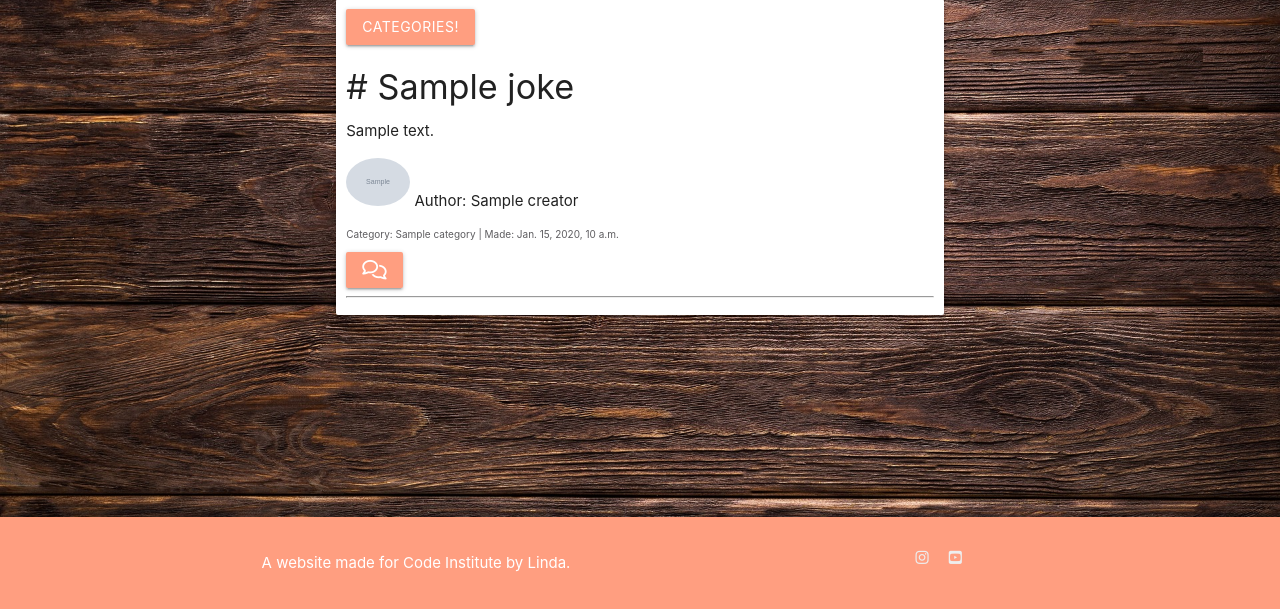
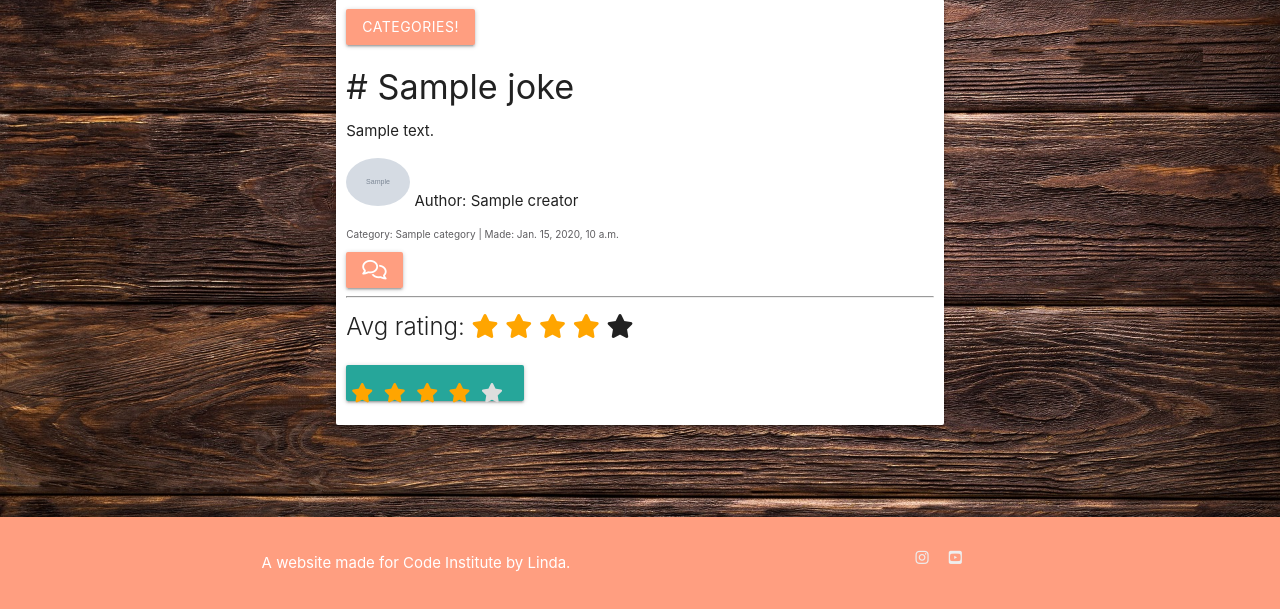
Before and after one commit to LindaAPersson/dadjokes, a Django app: template the_jokes/templates/the_jokes/the_jokes.html in a window 1280 px wide. Shown: the part 191-800 px from the top of the page. Run offline with Django 3.2, Linux system fonts and the light colour scheme; the template is opened without the code that fills it: most values are stand-ins (such as "Sample title", 1, 10 or a date in 2020); grey boxes marked "Sample" are stand-in pictures; some libraries are stand-ins or nearby versions.

Commit message:
<feat>[rating]add rating funcion to jokes

```diff
--- a/static/css/style.css
+++ b/static/css/style.css
@@ -102,6 +102,28 @@ main {
     padding-top: 10px;
 }
 
+/* stars */
+
+.rating-list li {
+    float: right;
+    color: #ddd;
+    padding: 10px 5px;
+}
+
+.rating-list li:hover,
+.rating-list li:hover ~ li {
+    color: orange;
+}
+
+.rating-list {
+    display: inline-block;
+    list-style: none;
+}
+.checked {
+      color: orange;
+}
+
+
 @media screen and (min-width: 1200px) {
 
     /* creator image */
--- a/the_jokes/templates/the_jokes/the_jokes.html
+++ b/the_jokes/templates/the_jokes/the_jokes.html
@@ -44,6 +44,33 @@
                     <span><a class="btn tooltipped deep-orange accent-1 right" data-position="top" data-tooltip="Edit joke!" href="{% url 'joke_edit' joke.title %}"><i class="fa-solid fa-pen"></i></a></span>
                     {% endif %}
                     <hr>
+
+                    <h5 class="card-title">Avg rating:
+                        <span class="fa fa-star {% if joke.average_rating > 0 %} checked {% endif %}"></span>
+                        <span class="fa fa-star {% if joke.average_rating > 1 %} checked {% endif %}"></span>
+                        <span class="fa fa-star {% if joke.average_rating > 2 %} checked {% endif %}"></span>
+                        <span class="fa fa-star {% if joke.average_rating > 3 %} checked {% endif %}"></span>
+                        <span class="fa fa-star {% if joke.average_rating > 4 %} checked {% endif %}"></span>
+                    </h5>
+                    <ul class="btn btn-light list-inline rating-list">
+                        <li class="rate-star" data-rating="5" data-joke-id="{{ joke.id }}">
+                            <i class="fa fa-star {% if joke.user_rating > 4 %} checked {% endif %}" title="Rate 5"></i>
+                        </li>
+                        <li class="rate-star" data-rating="4" data-joke-id="{{ joke.id }}">
+                            <i class="fa fa-star {% if joke.user_rating > 3 %} checked {% endif %}" title="Rate 4"></i>
+                        </li>
+                        <li class="rate-star" data-rating="3" data-joke-id="{{ joke.id }}">
+                            <i class="fa fa-star {% if joke.user_rating > 2 %} checked {% endif %}" title="Rate 3"></i>
+                        </li>
+                        <li class="rate-star" data-rating="2" data-joke-id="{{ joke.id }}">
+                            <i class="fa fa-star {% if joke.user_rating > 1 %} checked {% endif %}" title="Rate 2"></i>
+                        </li>
+                        <li class="rate-star" data-rating="1" data-joke-id="{{ joke.id }}">
+                            <i class="fa fa-star {% if joke.user_rating > 0 %} checked {% endif %}" title="Rate 1"></i>
+                        </li>
+                    </ul>
+
+
                 {% endfor %}
 
 
@@ -65,7 +92,20 @@
         </div>
     </div>
 </body>
-
+<script>
+    const rate = (rating, joke_id) => {
+        fetch(`/rate/${joke_id}/${rating}/`, {
+            method: 'GET',
+            headers: {
+                'Content-Type': 'application/json'
+            }
+        }).then(rest => {
+            window.location.reload();
+            // you may want to update the rating here
+            // to simplify stuff, I just reload the page
+        })
+    }
+</script>
 <!-- jokes.html content ends here -->
 {% endblock %}
 {% block script %}
--- a/the_jokes/urls.py
+++ b/the_jokes/urls.py
@@ -11,6 +11,6 @@ urlpatterns = [
     path('the_jokes/<title>/delete_comment/<int:comment_id>', views.comment_delete, name='delete_comment'),
     path('the_jokes/<title>/<int:joke_id>', views.like_joke, name='like_jokes'),
     path('category/<str:name>', views.category, name='category'),
-
+    path('rate/<title>/<int:rating>/', views.rate, name ='rate')
 
 ]
```
Also changed, not shown: the_jokes/models.py (+9 -0 lines), the_jokes/views.py (+19 -2 lines), the_jokes/migrations/0005_rating_joke_ratings.py (added).
